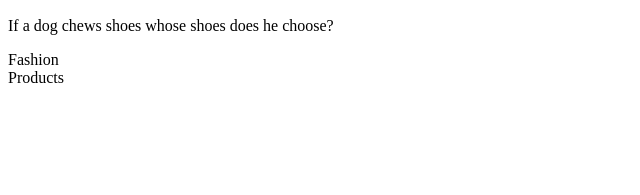
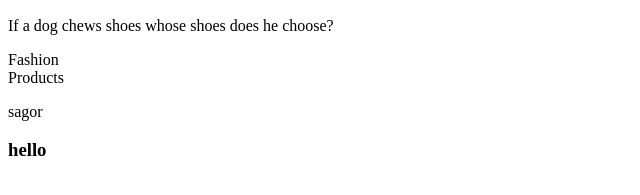
Before and after one commit to shohaib1996/dummy_git_collaboration, a plain HTML site: page index.html in a window 1280 px wide. Shown: the part 461-656 px from the top of the page, without its empty margins (0-640 px from the left). Drawn offline with Linux system fonts and the light colour scheme.

Commit message:
add something

```diff
--- a/index.html
+++ b/index.html
@@ -22,5 +22,7 @@
             </div>
 
           </div>
+          <p>sagor</p>
+          <h3>hello </h3>
 </body>
 </html>
```
